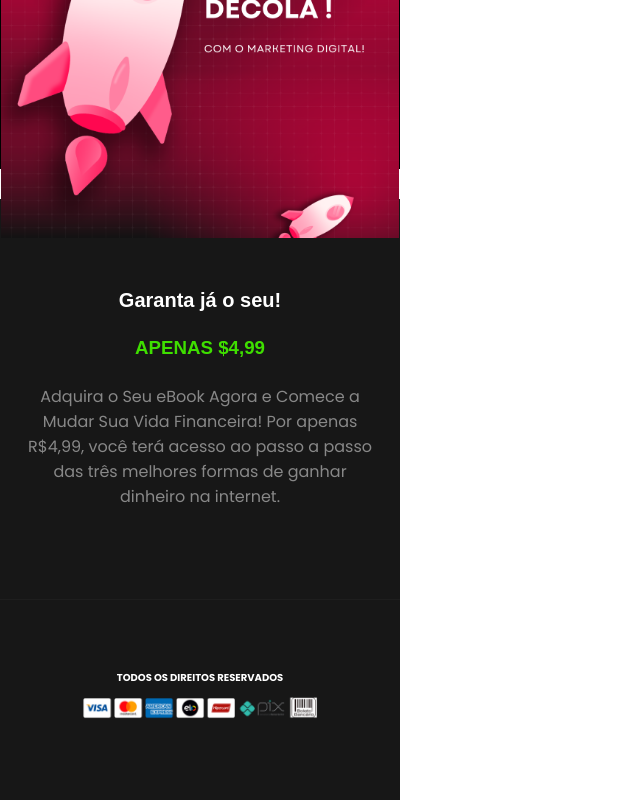
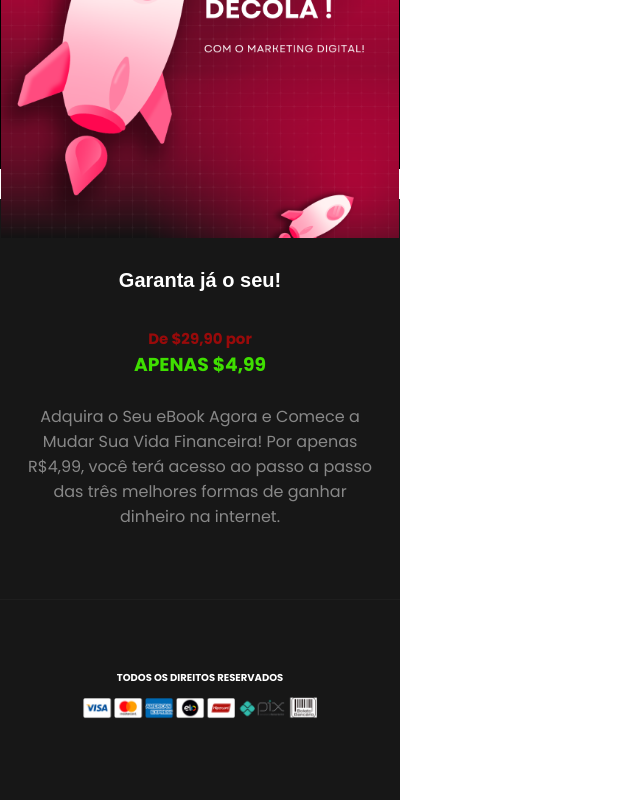
Before and after one commit to fabiohenridev/LP, a React (Vite) app in the folder guiasuplemento/: page / in a window 1280 px wide. Shown: the part 1916-2716 px from the top of the page, without its empty margins (0-640 px from the left). Built offline with nearby package versions, Linux system fonts and the light colour scheme.

Commit message:
update-lp

```diff
--- a/guiasuplemento/src/Componentes/Button.css
+++ b/guiasuplemento/src/Componentes/Button.css
@@ -1,3 +1,6 @@
+@import url('https://fonts.googleapis.com/css2?family=Poppins:ital,wght@0,100;0,200;0,300;0,400;0,500;0,600;0,700;0,800;0,900;1,100;1,200;1,300;1,400;1,500;1,600;1,700;1,800;1,900&display=swap');
+
+
 h2 {
     color: white;
 }
@@ -16,6 +19,13 @@
     height: 400px;
     background-color: rgb(23, 23, 23);
     margin-top: 30px;
+}
+
+.Promo{
+    color: rgba(255, 0, 0, 0.562);
+    font-size: 15px;
+    position: relative;
+    top: 10px;
 }
 
 .Button button {
@@ -43,4 +53,5 @@
 h3 {
     color: #3fdf00;
     padding: 5px;
+    font-family: "Poppins", serif;
 }
--- a/guiasuplemento/src/Componentes/Button.jsx
+++ b/guiasuplemento/src/Componentes/Button.jsx
@@ -6,6 +6,7 @@
 
          <div className='Button'>
             <h2>Garanta já o seu!</h2>
+            <h3 className='Promo'>De $29,90 por</h3>
             <h3>APENAS $4,99</h3>
             <p>Adquira o Seu eBook Agora e Comece a Mudar Sua Vida Financeira!
             Por apenas R$4,99, você terá acesso ao passo a passo das três melhores formas de ganhar dinheiro na internet.</p>
```
